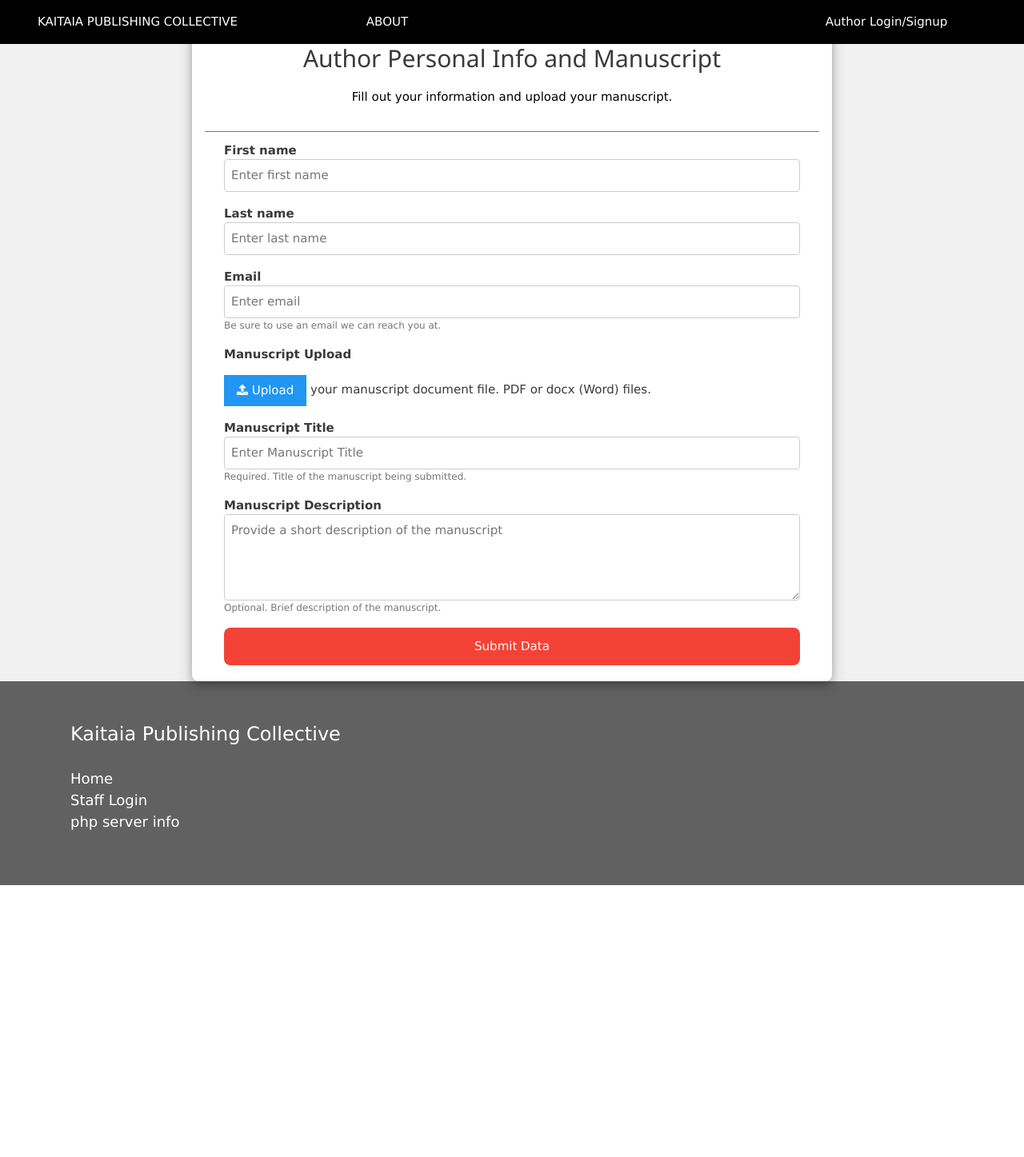
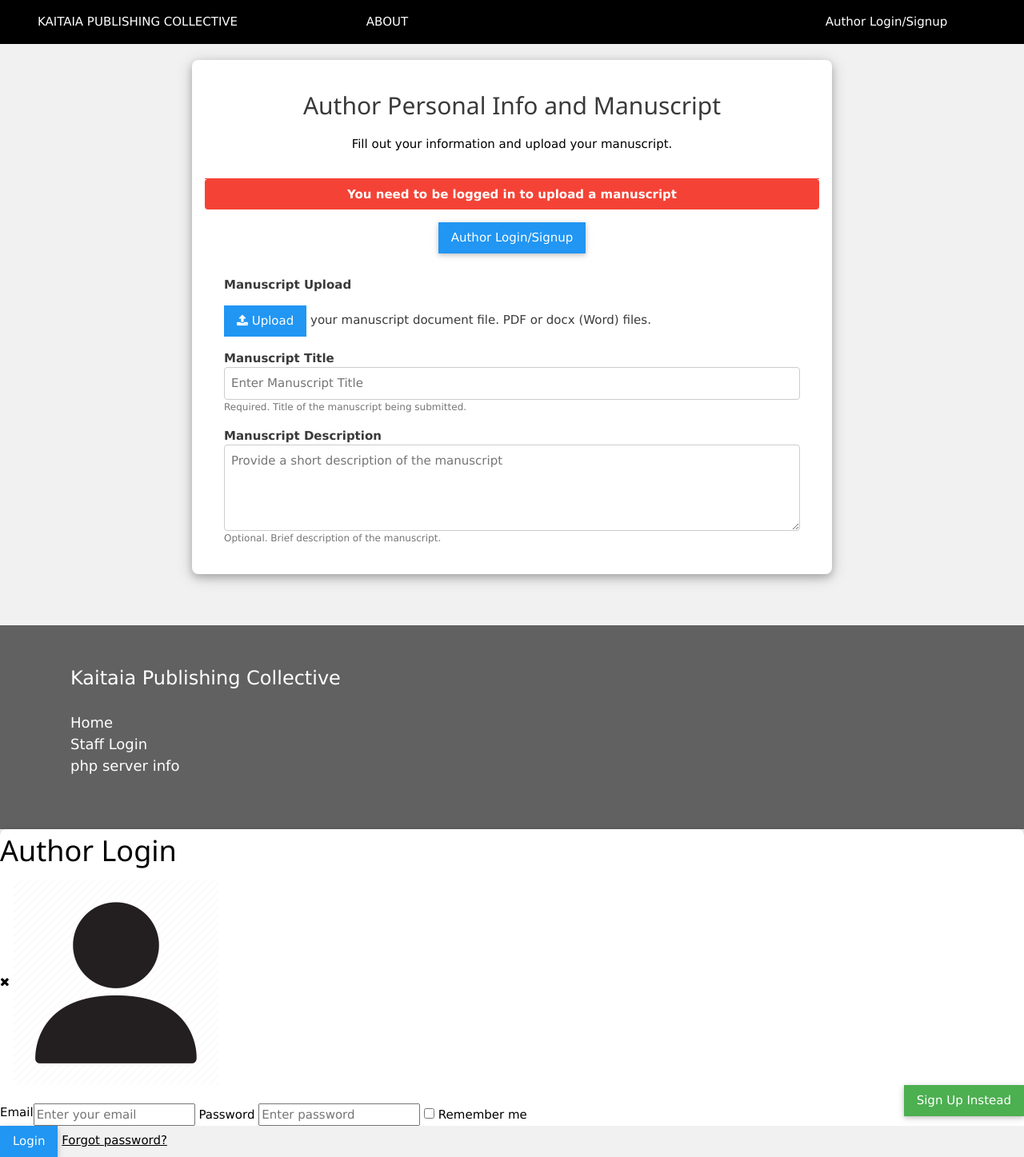
Before and after one commit to MR-SIR2525/systems-a-and-d-project, a PHP site: page /author-upload-manuscript.php in a window 1280 px wide. Shown: the whole page at 80% size. Before the commit the page ends 1107 px from the top, so only its background shows below. Run offline with PHP 8.4, Linux system fonts and the light colour scheme; a stand-in replaces the project's code that opens the database connection.

Commit message:
author upload page has logged in check, formatting

```diff
--- a/author-upload-manuscript.php
+++ b/author-upload-manuscript.php
@@ -16,36 +16,36 @@
     include 'templates/nav.php';
   ?>
 
-  <section class="w3-content w3-margin-top w3-padding-top-64 flex-center">
+  <section class="w3-content mb-64 flex-center" style="margin-top: 75px;">
     <div class="w3-card-4 w3-white w3-round-large w3-padding form-card">
       <header class="w3-center w3-border-bottom w3-border-red w3-padding-16">
         <h2 class="w3-text-dark-grey">Author Personal Info and Manuscript</h2>
         <p>Fill out your information and upload your manuscript.</p>
       </header>
 
+      <?php
+        // isAuthor should be initialized in nav.php, so we check it
+        if ($isAuthor) {
+          print '
+            <div class="w3-margin-bottom w3-center">
+              <p class="w3-text-dark-grey"><b>' . $_SESSION['author_first_name'] . ' ' . $_SESSION['author_last_name'] . '</b></p>
+              <p class="w3-text-dark-grey"><b>' . $_SESSION['author_email'] . '</b></p>
+            </div>';
+        }
+        else {
+          print '
+            <div class="w3-margin-bottom w3-center w3-red w3-round w3-padding">
+              <b>You need to be logged in to upload a manuscript</b>
+            </div>
+
+            <div class="w3-center w3-margin-bottom">
+              <button onclick="document.getElementById(\'authorLoginModal\').style.display=\'block\'"
+                class="w3-button w3-blue w3-card w3-underline" title="Sign in as Author">Author Login/Signup</button>
+            </div>';
+        }
+      ?>
+
       <form id="manuscript-upload" action="author-submitted.php" method="POST" class="w3-container w3-padding-large">
-        <!-- First Name -->
-        <div class="w3-margin-bottom">
-          <label for="first_name" class="w3-text-dark-grey"><b>First name</b></label>
-          <input type="text" id="first_name" name="first_name" required placeholder="Enter first name"
-            class="w3-input w3-border w3-round">
-        </div>
-
-        <!-- Last Name -->
-        <div class="w3-margin-bottom">
-          <label for="last_name" class="w3-text-dark-grey"><b>Last name</b></label>
-          <input type="text" id="last_name" name="last_name" required placeholder="Enter last name"
-            class="w3-input w3-border w3-round">
-        </div>
-
-        <!-- Email -->
-        <div class="w3-margin-bottom">
-          <label for="authorEmail" class="w3-text-dark-grey"><b>Email</b></label>
-          <input type="text" id="authorEmail" name="authorEmail" required placeholder="Enter email"
-            class="w3-input w3-border w3-round">
-          <p class="w3-small w3-text-grey mt-0">Be sure to use an email we can reach you at.</p>
-        </div>
-
         <div class="w3-margin-bottom">
           <!-- Auto width -->
           <label for="manuscriptFile" class="w3-text-dark-grey"><b>Manuscript Upload</b></label>
@@ -72,8 +72,14 @@
         </div>
 
         <!-- Submit Button -->
-        <button type="submit" class="w3-button w3-red w3-hover-dark-red w3-round-large w3-padding-large w3-block">Submit
-          Data</button>
+        <?php
+          if ($isAuthor) {
+            print '
+            <button type="submit" class="w3-button w3-green w3-hover-dark-red w3-round-large w3-padding-large w3-block">
+              Submit Data
+            </button>';
+          }
+        ?>
       </form>
 
       <!-- Success/Error Message -->
@@ -84,6 +90,8 @@
 
   <!-- Footer -->
   <?php include 'templates/footer.php'; ?>
+  <?php include 'author-login.html'; ?>
+  <?php include 'author-signup.html'; ?>
 
 
 </body>
```
